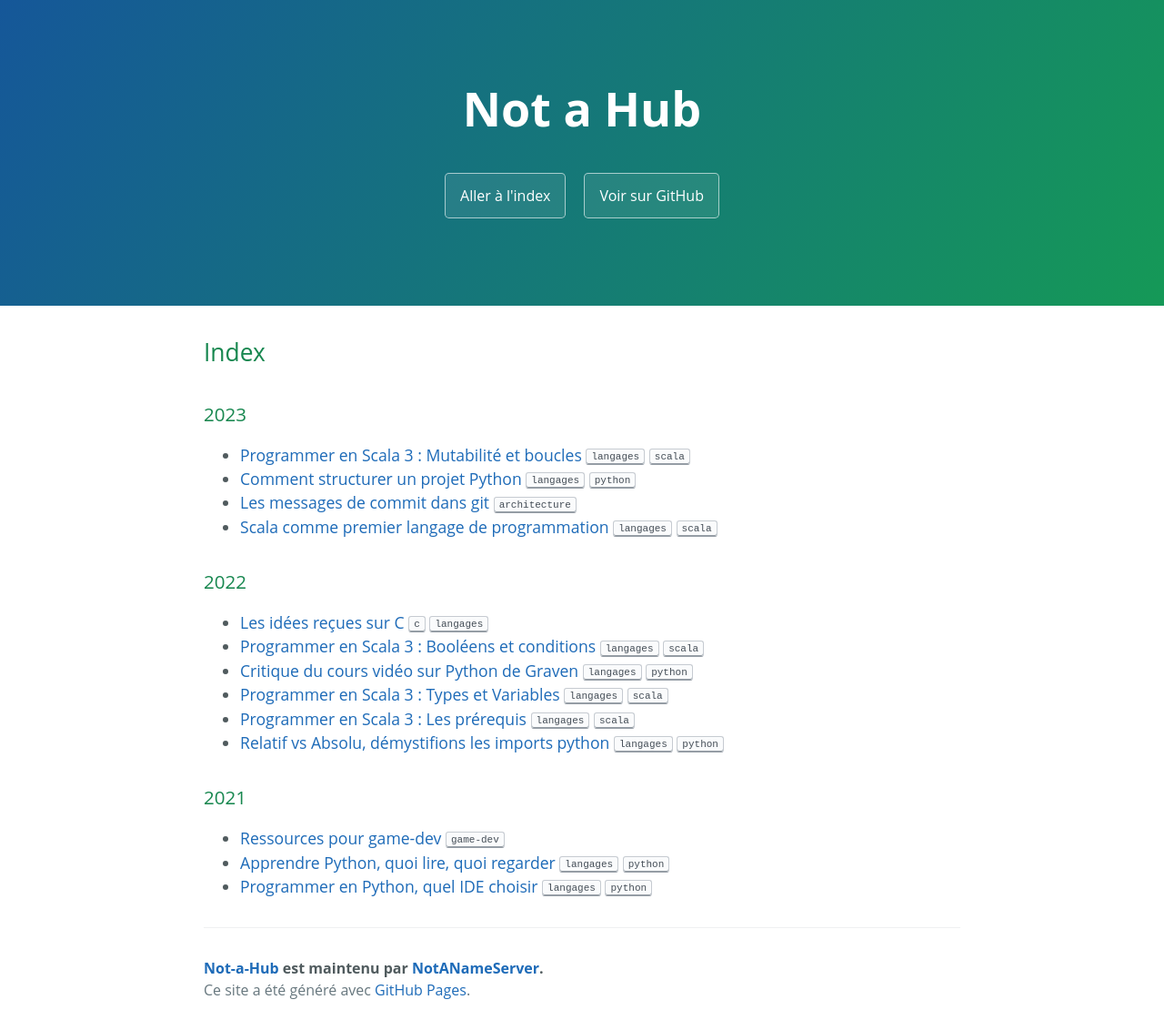
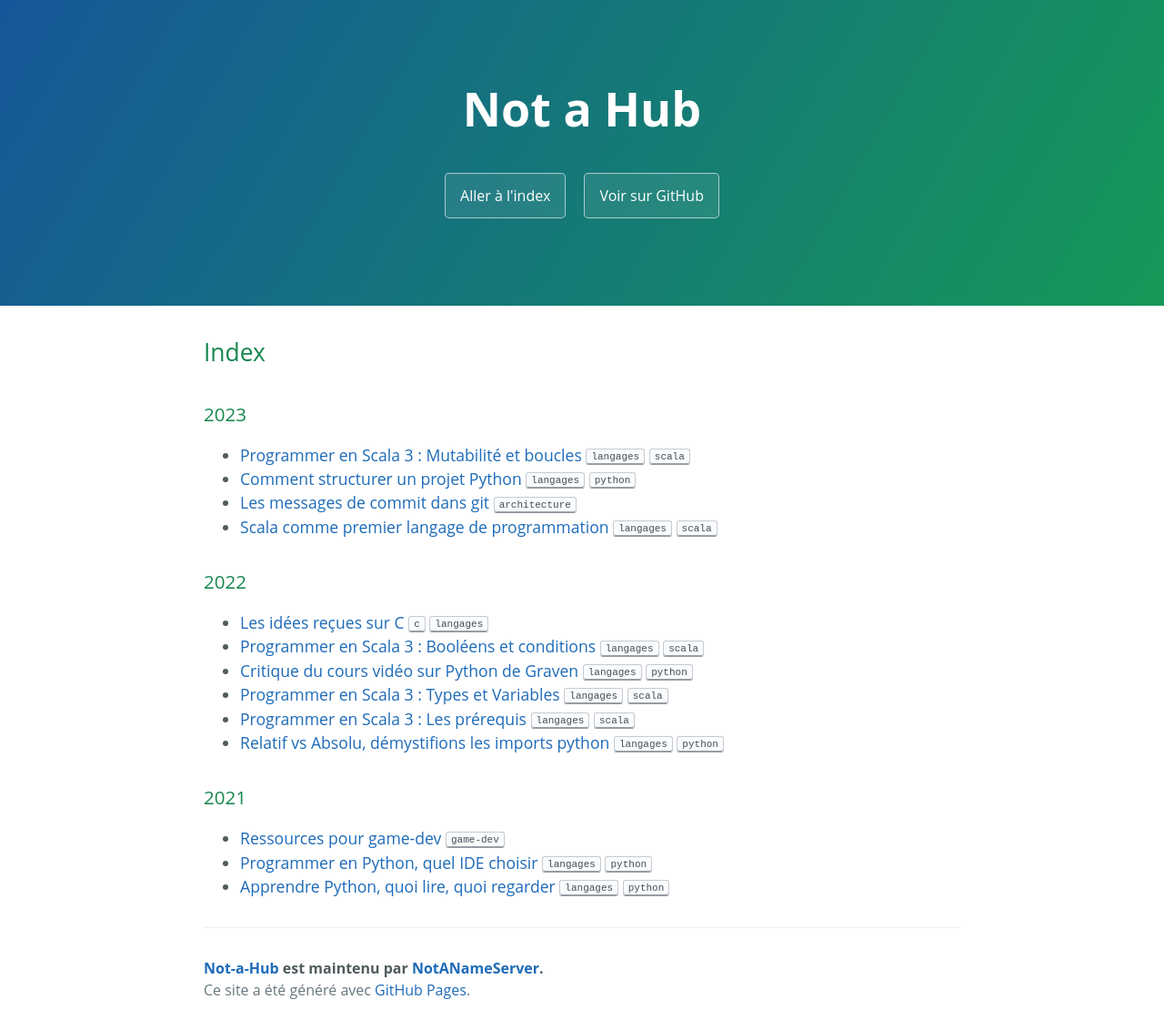
Before and after one commit to NotANameServer/Not-a-Hub, a Jekyll site: the page built from index.md, in a window 1280 px wide. Shown: the whole page at 91% size. Built offline with Jekyll 4.4.1, drawn with Linux system fonts in a browser that asks for light colours; our own code applies the rules of GitHub Pages for plain Markdown files; the repository's description, which GitHub fills in, is left out.

```diff
--- a/index.md
+++ b/index.md
@@ -19,5 +19,5 @@
 ### 2021
 
 * [Ressources pour game-dev](/game-dev/ressources) [<kbd>game-dev</kbd>](/game-dev)
+* [Programmer en Python, quel IDE choisir](/langages/python/programmer-en-python-quel-ide-choisir) [<kbd>langages</kbd>](/langages) [<kbd>python</kbd>](/langages/python)
 * [Apprendre Python, quoi lire, quoi regarder](/langages/python/apprendre-python-quoi-lire-quoi-regarder) [<kbd>langages</kbd>](/langages) [<kbd>python</kbd>](/langages/python)
-* [Programmer en Python, quel IDE choisir](/langages/python/programmer-en-python-quel-ide-choisir) [<kbd>langages</kbd>](/langages) [<kbd>python</kbd>](/langages/python)
```
Also changed, not shown: langages/index.md (+1 -1 lines).
